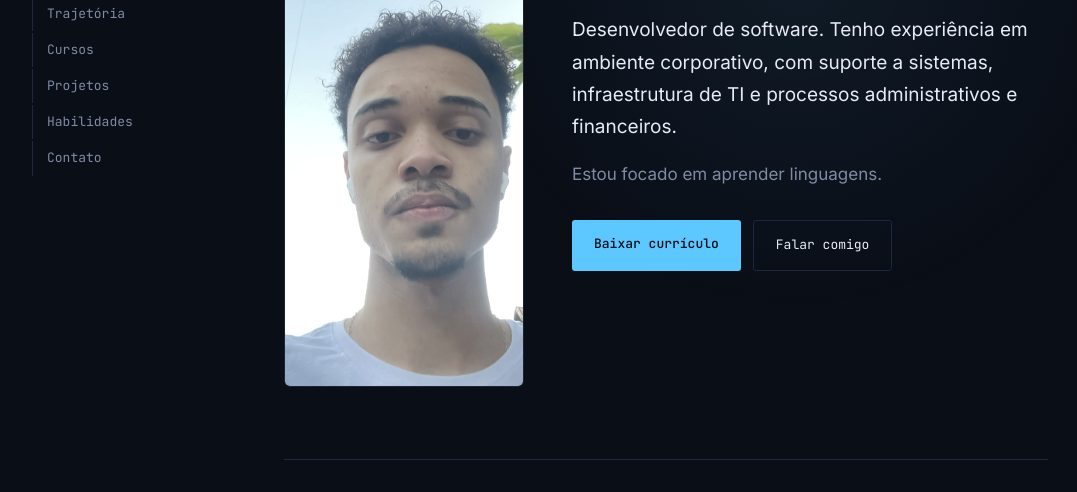
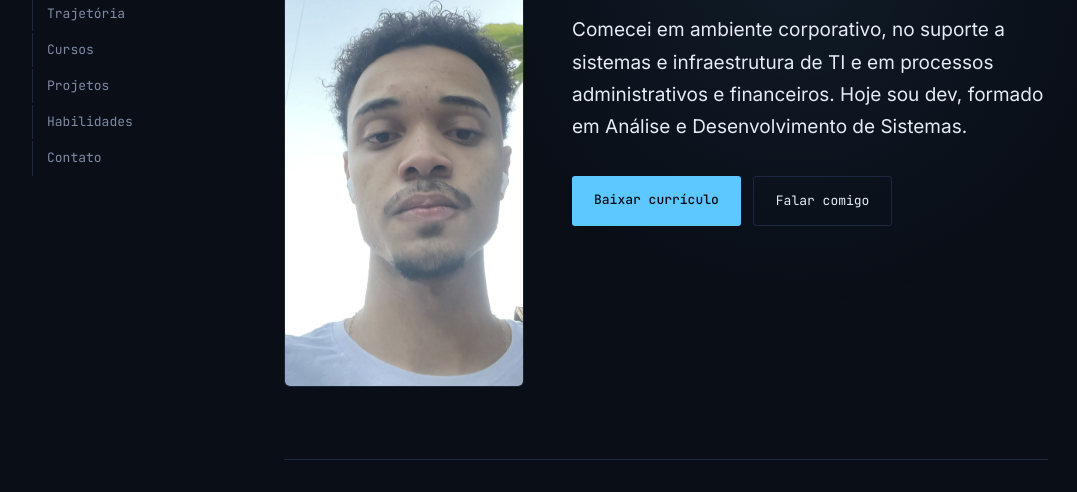
Before and after one commit to YuriSilvaaa/Portfolio-Pessoal, a plain HTML site: page index.html in a window 1280 px wide. Shown: the part 169-661 px from the top of the page, without its empty margins (100-1177 px from the left). Drawn offline with Linux system fonts and the light colour scheme.

Commit message:
Reescreve o texto do Sobre

```diff
--- a/index.html
+++ b/index.html
@@ -51,11 +51,7 @@
         <p class="eyebrow">Software Developer</p>
         <h1>Oi, eu sou o <em>Yuri</em>.</h1>
         <p class="lead">
-          Desenvolvedor de software.
-          Tenho experiência em ambiente corporativo, com suporte a sistemas, infraestrutura de TI e processos administrativos e financeiros.
-        </p>
-        <p>
-          Estou focado em aprender linguagens.
+          Comecei em ambiente corporativo, no suporte a sistemas e infraestrutura de TI e em processos administrativos e financeiros. Hoje sou dev, formado em Análise e Desenvolvimento de Sistemas.
         </p>
         <div class="actions">
           <a class="btn btn-primary" href="curriculo.pdf" download>Baixar currículo</a>
```
Also changed, not shown: 1 other file.
